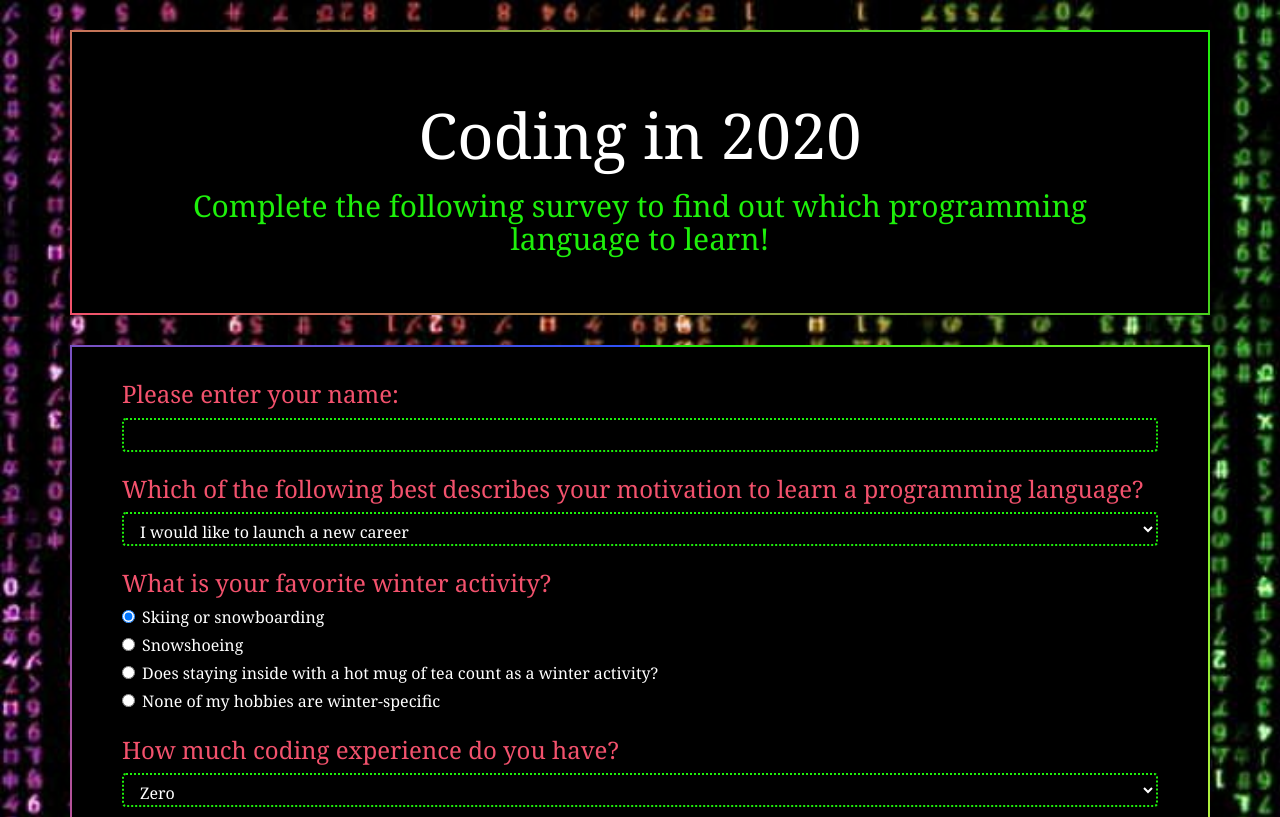
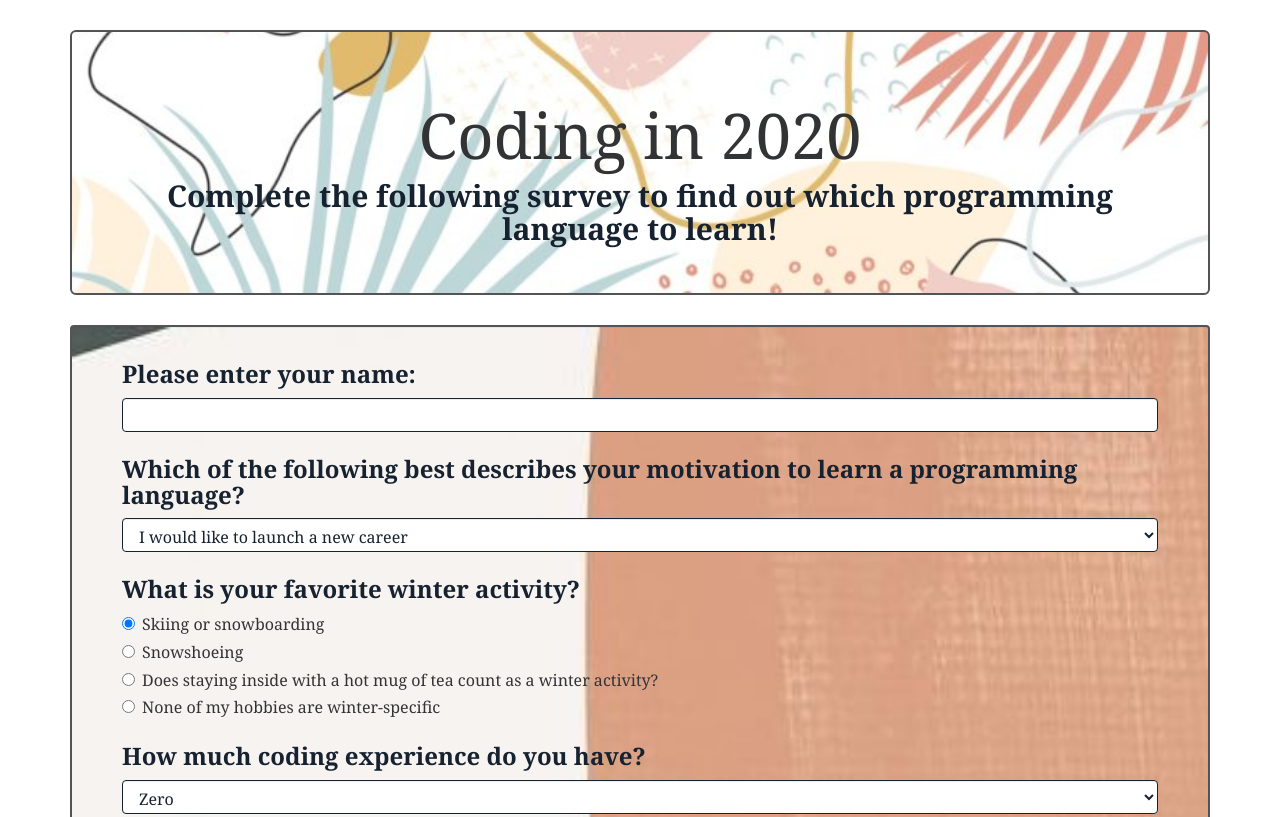
Before and after one commit to michelle-morin/programming-language-suggester, a plain HTML site: page index.html in a window 1280 px wide. Shown: the top 817 px of the page. Drawn offline with Linux system fonts and the light colour scheme.

Commit message:
create new custom style theme

```diff
--- a/css/styles.css
+++ b/css/styles.css
@@ -1,21 +1,21 @@
 body {
   font-family: Georgia, 'Times New Roman', Times, serif;
-  background-image: url(../img/matrix.jpg);
-  background-size: cover;
 }
 
 .jumbotron {
   margin-top: 30px;
-  background-color: black;
-  color: white;
+  background-image: url(../img/background.jpg);
+  background-size: cover;
+  background-position: center;
+  color: #323335;
   text-align: center;
-  border: 2px solid;
-  border-image-source: linear-gradient(45deg, #f3526d, #1ef00b);
-  border-image-slice: 1;
+  border: 2px solid #525457;
 }
 
 .jumbotron h2 {
-  color: #1ef00b;
+  color: #172230;
+  font-weight: bold;
+  margin: 0px 20px;
 }
 
 #output {
@@ -27,40 +27,46 @@ body {
 button.btn-default {
   width: 100%;
   font-weight: bolder;
+  font-size: 20px;
   margin: 24px 0px;
-  font-size: 20px;
-  background-color: #f3526d;
-  border: 2px solid white;
+  background-color: #172230;
+  color: white;
+}
+
+button.btn-default:hover {
+  background-color: white;
+  color: #172230;
+  border: 2px solid #172230;
 }
 
 h3 {
   margin-top: 24px;
+  font-weight: bold;
 }
 
 .well {
   width: 100%;
   margin-bottom: 20px;
   padding: 10px 50px;
-  background-color: black;
-  color: white;
-  border: 2px solid;
-  border-image: conic-gradient(#1ef00b, #f1ef55, #f3526d, #2c51f8) 1;
+  background-image: url(../img/abstract.jpg);
+  background-size: cover;
+  background-repeat: no-repeat;
+  color: #323335;
+  border: 2px solid #525457;
 }
 
 form h3, #output h3 {
-  color: #f3526d;
+  color: #172230;
+  font-weight: bold;
 }
 
-button.btn-default:hover {
-  background-color: #1ef00b;
-  color: black;
-  border: 2px solid white;
+#output p {
+  font-size: medium;
 }
 
 .form-control {
-  background-color: black;
-  color: white;
-  border: 2px dotted #1ef00b;
+  color: #172230;
+  border: 1px solid #172230;
   font-size: medium;
 }
 
@@ -69,9 +75,10 @@ button.btn-default:hover {
 }
 
 a {
-  color: #1ef00b;
+  color: #172230;
+  font-weight: bold;
 }
 
 a:hover {
-  color: #f3526d;
+  color: #264124;
 }
```
Also changed, not shown: img/abstract.jpg (added), img/background.jpg (added), img/matrix.jpg (deleted).
